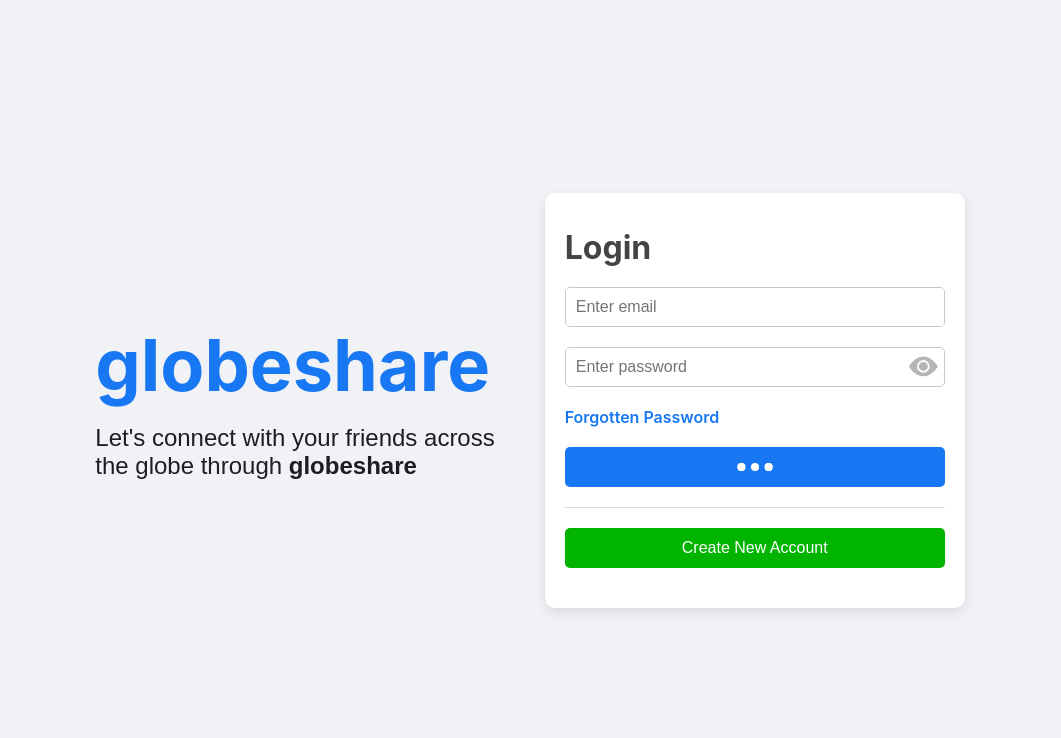
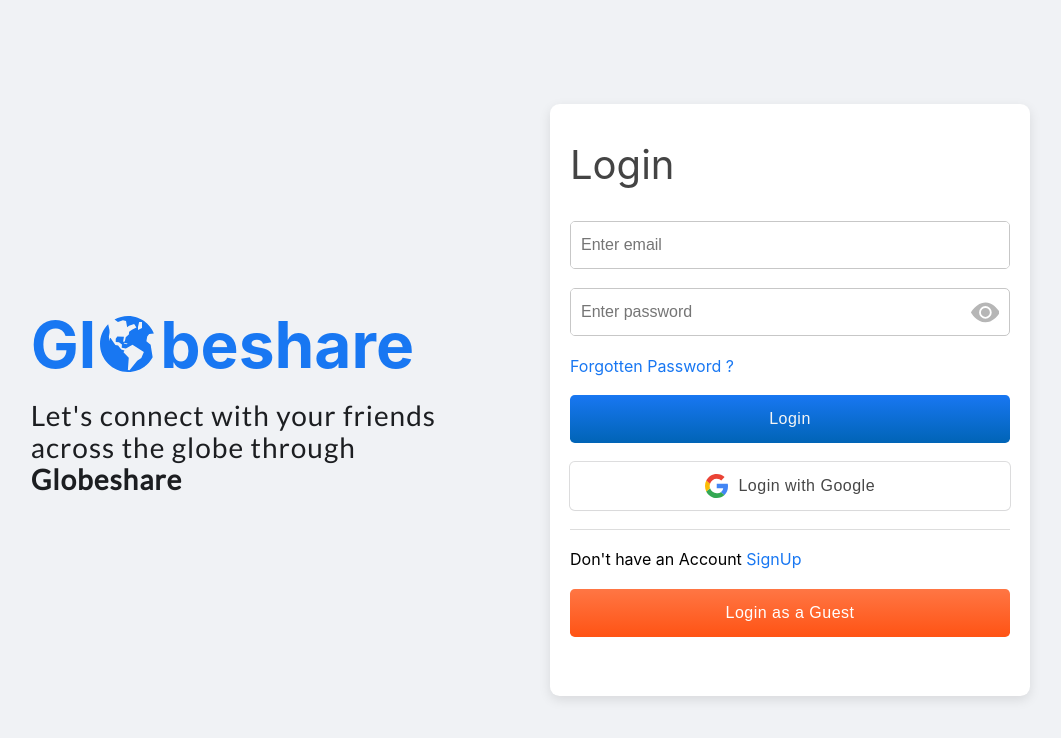
Before and after one commit to GanpatHada/globeshare, a React (Create React App) app: page / in a window 1280 px wide. Shown: the top 738 px of the page, without its empty margins (110-1171 px from the left). Built offline with nearby package versions, Linux system fonts and the light colour scheme.

Commit message:
fact : refactor login styling

```diff
--- a/src/App.css
+++ b/src/App.css
@@ -1,8 +1,10 @@
+@import url('https://fonts.googleapis.com/css2?family=Lato&family=Poppins&display=swap');
 *{
   margin: 0px;
   padding: 0px;
   box-sizing: border-box;
 }
+
 body{
   background-color: #f0f2f5
 }
@@ -12,6 +14,7 @@ body{
 button{
   border: none;
   cursor: pointer;
+  letter-spacing: 0.5px;
 }
 .all-centered{
   display: flex;
@@ -21,14 +24,12 @@ button{
 a{
   color: var(--primary-color);
   text-decoration: none;
-  font-weight: 600;
   text-transform: capitalize;
+}
+a:hover{
+  text-decoration: underline;
+}
 
-}
-#loadingimg{
-  height: 40px;
-  width: 40px;
-}
 hr{
   height: 1px;
   background-color: rgb(221, 221, 221);
--- a/src/pages/login/Login.css
+++ b/src/pages/login/Login.css
@@ -1,30 +1,39 @@
-.inputs {
-  height: 36px;
-}
 #login-btn {
-  height: 40px;
-  width: 100%;
   color: whitesmoke;
   background-color: var(--primary-color);
-  border-radius: 5px;
+  background: linear-gradient(var(--primary-color), rgb(0, 100, 182));
+}
+
+.login-page-btns {
+  height: 3rem;
+  width: 100%;
+  border-radius: 0.3rem;
   font-size: 1rem;
+  transition: background 0.2s;
+  letter-spacing: 0.5px;
+  color: white;
+}
+
+#login-btn:hover {
+  background-color: #1363cc;
 }
 #login-box {
-  width: 420px;
+  width: 480px;
   box-shadow: rgba(0, 0, 0, 0.1) 0px 4px 12px;
-  padding: 20px;
+  padding: 1.25rem;
   background-color: white;
-  border-radius: 10px;
-  padding-bottom: 40px;
+  border-radius: 0.6rem;
+  padding-bottom: 2.5rem;
+  margin: 3rem 1.2rem;
 }
 
 #login-box > * {
-  margin: 20px 0px;
+  margin: 1.2rem 0px;
 }
 .passwordbox,
 .emailbox {
   border: 1.5px solid rgb(199, 199, 199);
-  height: 40px;
+  height: 3rem;
   border-radius: 5px;
   overflow: hidden;
   position: relative;
@@ -47,56 +56,63 @@ input:focus {
 }
 .passwordbox input {
   height: 100%;
-  width: calc(100% - 40px);
+  width: calc(100% - 2.5rem);
   border: none;
   padding-left: 10px;
 }
 #login-boxsection {
   width: 100%;
-  margin-bottom: 20px;
+  margin-bottom: 1.2rem;
 }
 #login-box h2 {
-  margin: 15px 0px;
-  font-size: 2rem;
+  margin: 1rem 0px;
+  margin-bottom: 2rem;
+  font-size: 2.5rem;
   color: rgb(68, 68, 68);
+  font-weight: normal;
 }
 #login-page {
-  height: 100vh;
-  width: 90vw;
-  margin: auto;
+  min-height: 100vh;
+  width: 100vw;
 }
 #login-page aside {
-  margin-right: 50px;
+  width: 480px;
+  margin: 20px;
 }
 #login-page aside h1 {
-  font-size: 4.5rem;
+  font-size: 4rem;
   margin-bottom: 1rem;
   color: var(--primary-color);
-  font-weight: bold;
 }
-#login-page p {
-  font-size: 1.5rem;
+#login-page aside p {
+  font-size: 1.75rem;
   color: #1c1e21;
-  font-family: Arial, Helvetica, sans-serif;
+  font-family: "Lato", sans-serif;
+  letter-spacing: 1px;
+  line-height: 2rem;
+}
+p span {
+  color: var(--primary-color);
+  cursor: pointer;
+}
+p span:hover {
+  color: #1363cc;
+  text-decoration: underline;
 }
 #login-page a {
   margin: 0px;
   text-align: center;
 }
 #signup-btn {
-  height: 40px;
-  font-size: 1rem;
-  border-radius: 5px;
-  background-color: rgb(0, 180, 0);
-  color: white;
-  margin: 0px;
-  width: 100%;
+
+  background: linear-gradient(to bottom, #00c000, #169500);
+
+
 }
 #eyebox {
-  height: 40px;
-  width: 40px;
+  height: 3rem;
+  width: 3rem;
   background-color: transparent;
-
   position: absolute;
   top: 0px;
   right: 0px;
@@ -111,6 +127,113 @@ input:focus {
 #eyebox:hover .eye {
   color: rgb(87, 87, 87);
 }
-hr{
-  margin-top: 0px!important;
+#loadingimg {
+  height: 2.5rem;
+  width: 2.5rem;
+  filter: brightness(90%);
 }
+hr {
+  margin-top: 0px !important;
+}
+#google-btn {
+  background-color: white;
+  color: rgb(71, 71, 71);
+  position: relative;
+  box-shadow: rgba(0, 0, 0, 0.02) 0px 1px 3px 0px,
+    rgba(27, 31, 35, 0.15) 0px 0px 0px 1px;
+}
+#google-btn:hover {
+  box-shadow: rgba(90, 90, 90, 0.5) 0px 0px 1px 1px,
+    rgba(90, 90, 90, 0.5) 0px 0px 1px 1px;
+}
+
+#google-icon {
+  height: 24px;
+  margin-right: 10px;
+}
+#guest-btn {
+  background: linear-gradient(rgb(255, 118, 68), rgb(255, 83, 20));
+  color: white;
+
+  position: relative;
+}
+.more-btns {
+  display: flex;
+  justify-content: space-between;
+}
+
+/* media querries */
+
+@media only screen and (max-width: 480px) {
+  html {
+    font-size: 14px;
+  }
+  #login-page {
+    flex-direction: column;
+    justify-content: flex-start;
+  }
+  #login-page aside p {
+    display: none;
+  }
+  #login-page aside {
+    width: 100vw;
+    display: flex;
+    align-items: center;
+    justify-content: center;
+    margin: 2rem auto;
+  }
+  #login-page aside h1 {
+    font-size: 2.4rem;
+    margin-bottom: 0px;
+  }
+  #login-box {
+    width: calc(100vw - 3rem);
+    margin: auto;
+    box-shadow: none;
+    border: 1px solid rgb(192, 192, 192);
+  }
+}
+
+@media only screen and (min-width: 480px) and (max-width: 768px) {
+  html {
+    font-size: 14px;
+  }
+  #login-page {
+    flex-direction: column;
+    justify-content: flex-start;
+  }
+  #login-page aside p {
+    display: none;
+  }
+  #login-page aside {
+    width: 100vw;
+    display: flex;
+    align-items: center;
+    justify-content: center;
+    margin: 2rem auto;
+  }
+  #login-page aside h1 {
+    font-size: 2.8rem;
+    margin-bottom: 0px;
+  }
+  #login-box {
+    margin: auto;
+  }
+}
+@media only screen and (min-width: 769px) and (max-width: 1024px) {
+  html {
+    font-size: 15px;
+  }
+  #login-page aside p {
+    font-size: 1.5rem;
+  }
+  #login-box {
+    width: 440px;
+  }
+  #login-page aside h1 {
+    font-size: 3.5rem;
+  }
+  #login-page aside {
+    padding-left: 20px;
+  }
+}
--- a/src/pages/login/Login.jsx
+++ b/src/pages/login/Login.jsx
@@ -1,33 +1,75 @@
 import React, { useState } from "react";
 import "./Login.css";
 import { BsEyeSlashFill, BsEyeFill } from "react-icons/bs";
-import loading from '../../images/loading.svg'
+import Loading from "../../images/loading.svg";
+import googleIcon from "../../images/google-icon.svg";
+import { GiEarthAmerica } from "react-icons/gi";
 const Info = () => (
   <>
-    <h1>globeshare</h1>
+    <div>
+    <h1 style={{justifyContent:'flex-start'}} className="all-centered">Gl<GiEarthAmerica/>beshare</h1>
     <p>
-      Let's connect with your friends across <br /> the globe through{" "}
-      <strong>globeshare</strong>{" "}
+      Let's connect with your friends across the globe through{" "}
+      <strong>Globeshare</strong>{" "}
     </p>
+    </div>
   </>
 );
 
-const LoginBox = () => {
+const GoogleButton = () => {
+  return (
+    <button id="google-btn" className="all-centered login-page-btns">
+      <img src={googleIcon} id="google-icon" alt="" /> Login with Google
+    </button>
+  );
+};
+
+const GuestButton = () => {
+  return (
+    <button id="guest-btn" className="all-centered login-page-btns">
+      Login as a Guest
+    </button>
+  );
+};
+
+const LoginBox = ({ setPage }) => {
+  const [loading, setLoading] = useState(false);
   const [showPassword, setShowPassword] = useState(false);
-
+  const [loginData, setLoginData] = useState({
+    email: "",
+    password: "",
+  });
+  const { email, password } = loginData;
+  const handleLogin = () => {
+    setLoading(true);
+    setTimeout(() => {
+      setLoading(false);
+    }, 5000);
+  };
   return (
-    <div id="login-box">
+    <div id="login-box" className="authbox">
       <h2>Login</h2>
       <div className="emailbox">
-          <input type="email" placeholder="Enter email" />
+        <input
+          type="email"
+          value={email}
+          onChange={(e) =>
+            setLoginData({ ...loginData, email: e.target.value })
+          }
+          placeholder="Enter email"
+        />
       </div>
       <div className="passwordbox">
         <input
           autoComplete="new-password"
+          value={password}
+          onChange={(e) =>
+            setLoginData({ ...loginData, password: e.target.value })
+          }
           type={showPassword ? "text" : "password"}
           placeholder="Enter password"
         />
-          <button id="eyebox" onClick={()=>setShowPassword(!showPassword)}>
+        <button id="eyebox" onClick={() => setShowPassword(!showPassword)}>
           {showPassword ? (
             <BsEyeSlashFill className="eye" />
           ) : (
@@ -35,21 +77,120 @@ const LoginBox = () => {
           )}
         </button>
       </div>
-        <a href="/">forgotten Password</a>
-        <button onClick={()=>console.log('clicked')} id="login-btn" className="all-centered"><img src={loading} id="loadingimg" alt="..." /></button>
+      <a href="/">forgotten Password ?</a>
+      <button onClick={handleLogin} id="login-btn" className="all-centered login-page-btns">
+        {loading ? <img src={Loading} id="loadingimg" alt="..." /> : "Login"}
+      </button>
+        <GoogleButton />
+
       <hr />
-        <button id="signup-btn">Create New Account</button>
+      <p>
+        Don't have an Account{" "}
+        <span onClick={() => setPage("signup")}> SignUp</span>
+      </p>
+      <GuestButton />
     </div>
   );
 };
+
+const SignupBox = ({ setPage }) => {
+  const [loading, setLoading] = useState(false);
+  const [showPassword, setShowPassword] = useState(false);
+  const [showCPassword, setShowCPassword] = useState(false);
+  const [signupData, setSignupData] = useState({
+    email: "",
+    password: "",
+    cpassword: "",
+  });
+  const { email, password, cpassword } = signupData;
+  const handleLogin = () => {
+    setLoading(true);
+    setTimeout(() => {
+      setLoading(false);
+    }, 5000);
+  };
+  return (
+    <div id="login-box" className="authbox">
+      <h2>Signup</h2>
+      <div className="emailbox">
+        <input
+          type="email"
+          value={email}
+          onChange={(e) =>
+            setSignupData({ ...signupData, email: e.target.value })
+          }
+          placeholder="Enter email"
+        />
+      </div>
+      <div className="passwordbox">
+        <input
+          autoComplete="new-password"
+          value={password}
+          onChange={(e) =>
+            setSignupData({ ...signupData, password: e.target.value })
+          }
+          type={showPassword ? "text" : "password"}
+          placeholder="Enter password"
+        />
+        <button id="eyebox" onClick={() => setShowPassword(!showPassword)}>
+          {showPassword ? (
+            <BsEyeSlashFill className="eye" />
+          ) : (
+            <BsEyeFill className="eye" />
+          )}
+        </button>
+      </div>
+
+      <div className="passwordbox">
+        <input
+          autoComplete="new-password"
+          value={cpassword}
+          onChange={(e) =>
+            setSignupData({ ...signupData, cpassword: e.target.value })
+          }
+          type={showCPassword ? "text" : "password"}
+          placeholder="Confirm password"
+        />
+        <button id="eyebox" onClick={() => setShowCPassword(!showCPassword)}>
+          {showCPassword ? (
+            <BsEyeSlashFill className="eye" />
+          ) : (
+            <BsEyeFill className="eye" />
+          )}
+        </button>
+      </div>
+      <button
+        style={{ marginBottom: "20px" }}
+        id="signup-btn"
+        onClick={() => setPage("signup")}
+        className="all-centered login-page-btns"
+      >
+        Create Account
+      </button>
+      <GoogleButton/>
+      <hr />
+      <p>
+        Already have an account{" "}
+        <span onClick={() => setPage("login")}> Login</span>{" "}
+      </p>
+      <GuestButton/>
+    </div>
+  );
+};
+
 const Login = () => {
+  const [page, setPage] = useState("login");
   return (
     <div id="login-page" className="all-centered">
-      <aside>
+      <aside className="all-centered">
         <Info />
       </aside>
       <main>
-        <LoginBox />
+        {page === "login" ? (
+          <LoginBox setPage={setPage} />
+        ) : (
+          <SignupBox setPage={setPage} />
+        )}
       </main>
     </div>
   );
```
Also changed, not shown: src/images/google-icon.svg (added). Lines whose indentation alone changed are shown as unchanged.
